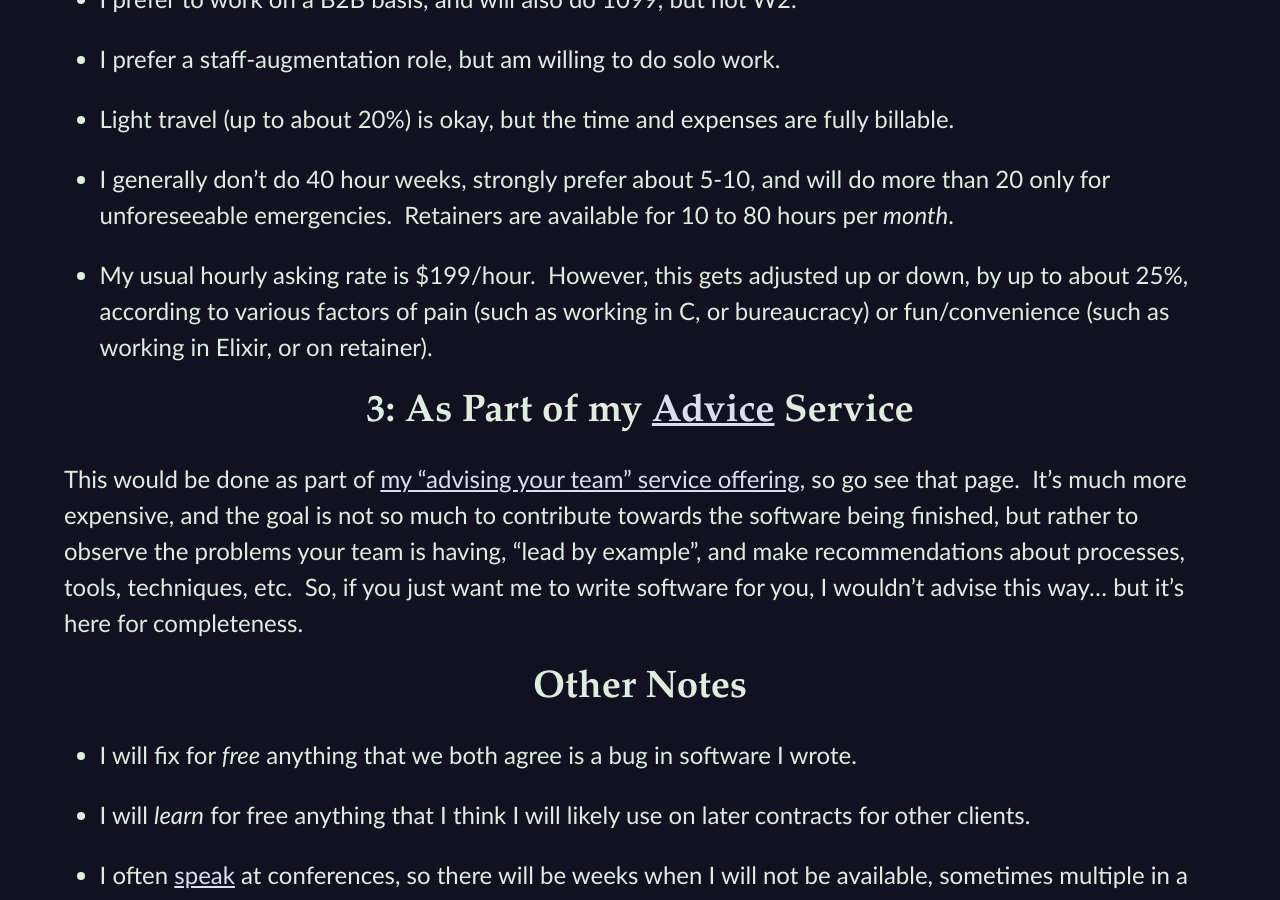
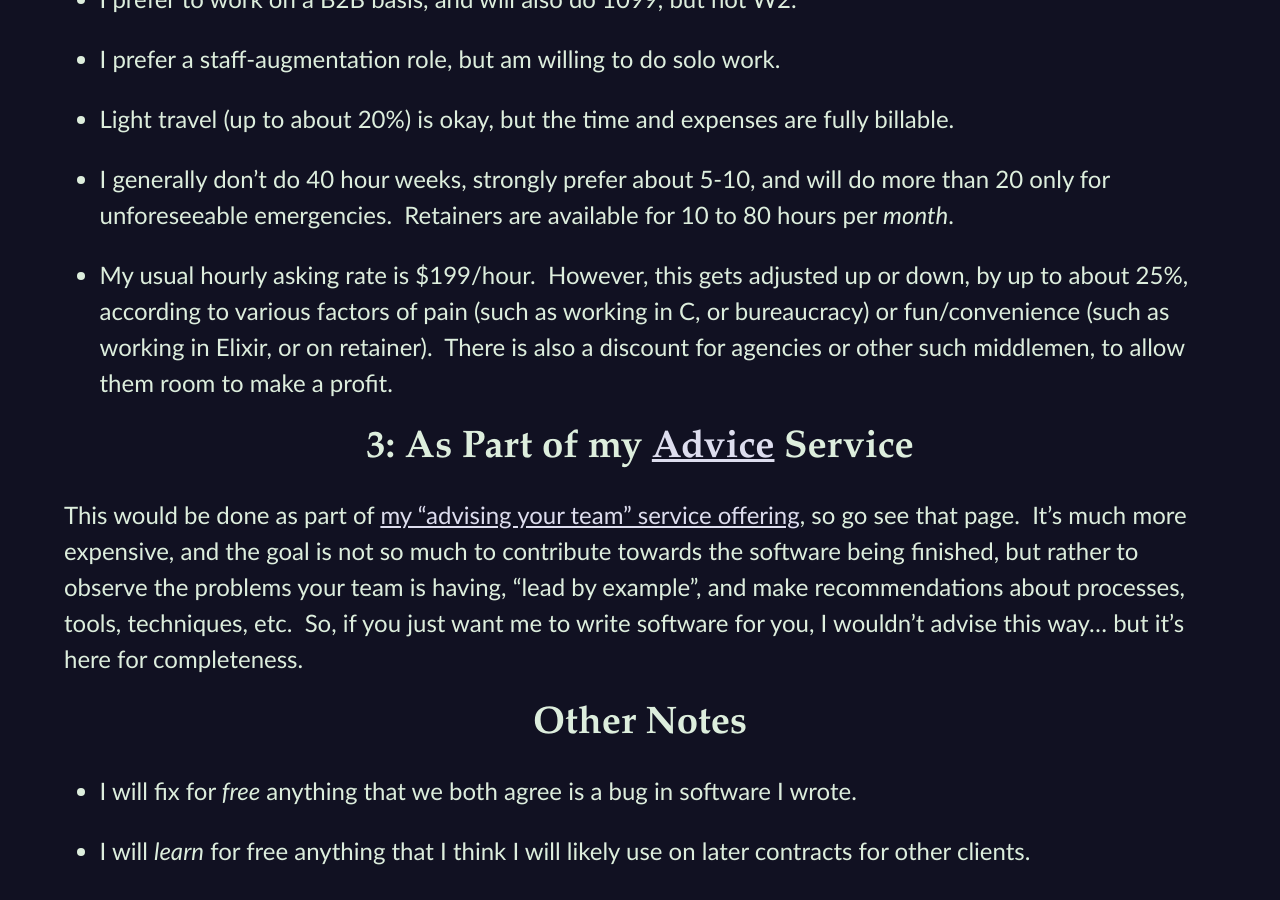
Before and after one commit to CodosaurusLLC/CodosaurusLLC.github.io, a Jekyll site: the page built from development.md, in a window 1280 px wide and 900 px high, scrolled down 752 px. Built offline with Jekyll 4.4.1, drawn with Linux system fonts in a browser that asks for light colours.

Commit message:
add agency discount

```diff
--- a/development.md
+++ b/development.md
@@ -74,7 +74,10 @@ However, this gets adjusted up or down,
 by up to about 25%,
 according to various factors of
 pain (such as working in C, or bureaucracy) or
-fun/convenience (such as working in Elixir, or on retainer).
+fun/convenience (such as working in Elixir, or on retainer).&nbsp;
+There is also a discount for
+agencies or other such middlemen,
+to allow them room to make a profit.
 
 ### 3: As Part of my [Advice](advice) Service
 
```
